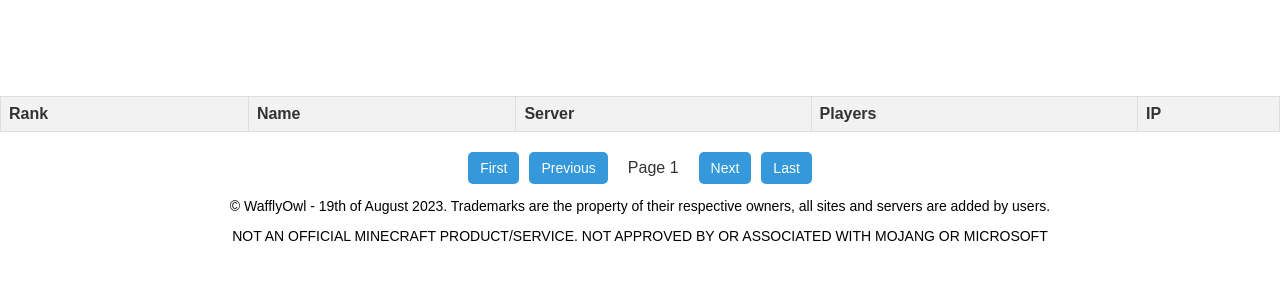
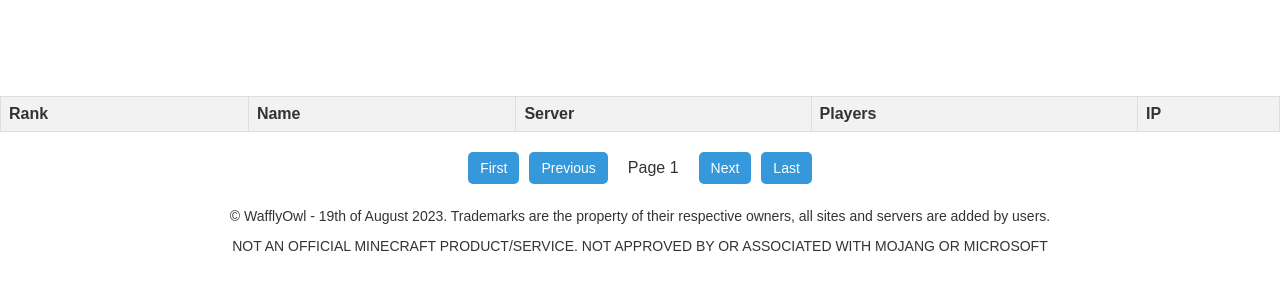
Before and after one commit to jakobgraetz/Full-Stack-Web-App, a Flask app: page / in a window 1280 px wide. Shown: the part 374-674 px from the top of the page. Run offline with Flask 3, Linux system fonts and the light colour scheme; data that the repository does not hold is empty.

Commit message:
Update index.css

```diff
--- a/static/index.css
+++ b/static/index.css
@@ -10,7 +10,7 @@ body {
     text-align: right;
 }
 
-# Footer
+/*Footer*/
 footer {
     background-color: #fff;
     color: #333;
```
